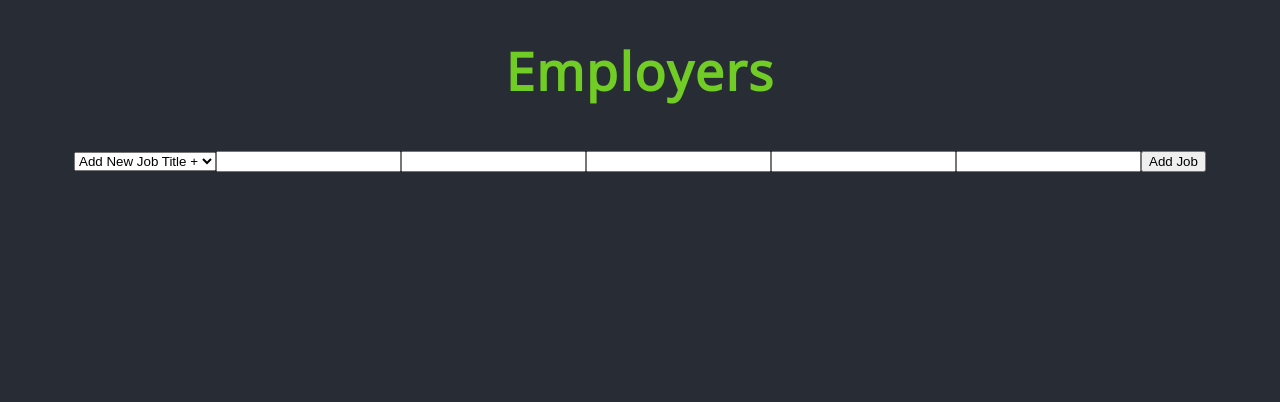
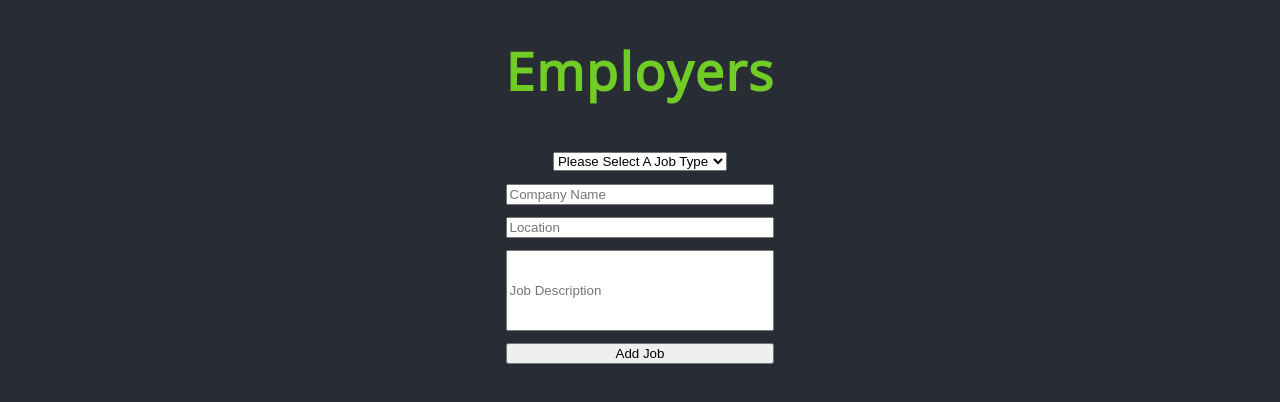
Before and after one commit to brandonfiebiger/dev-connect, a React (Create React App) app: page /employer in a window 1280 px wide. Shown: the top 402 px of the page. Built offline with nearby package versions, Linux system fonts and the light colour scheme.

Commit message:
Update EmployerContainer container's state and form

```diff
--- a/src/containers/EmployerContainer/EmployerContainer.js
+++ b/src/containers/EmployerContainer/EmployerContainer.js
@@ -7,7 +7,13 @@ export class EmployerContainer extends Component {
   constructor() {
     super();
     this.state = {
-      jobType: {}
+      jobType: {},
+      jobTitle: '',
+      description: '',
+      company: '',
+      location: '',
+      salary: 0,
+      toggleRender: false
     };
   }
 
@@ -16,21 +22,77 @@ export class EmployerContainer extends Component {
     return jobTypes.map(type => <option>{type.job_title}</option>);
   };
 
+  handleJobTitleSelect = e => {
+    const selectValue = e.target.value;
+
+    if (!this.state.jobTitle === 'Add New Job Title +') {
+      this.setState({ toggleRender: false });
+    } else {
+      this.setState({ jobTitle: selectValue, toggleRender: true });
+    }
+  };
+
+  handleChange = e => {
+    const { name, value } = e.target;
+    this.setState({ [name]: value });
+  };
+
   render() {
+    const { jobTitle, toggleRender } = this.state;
+    const titleInput = document.querySelector('.employer-input');
     return (
       <div>
         <h1>Employers</h1>
-        <form>
-          <select>
-            {this.addJobTitleOptions()}
-            <option>Add New Job Title +</option>
-          </select>
-          <input name="title" />
-          <input name="salary" />
-          <input name="company" />
-          <input name="location" />
-          <input name="description" />
-          <button>Add Job</button>
+        <form className="employer-form">
+          <div>
+            <select
+              className="job-title-select"
+              name="jobTitle"
+              onChange={
+                (e => this.handleChange(e), e => this.handleJobTitleSelect(e))
+              }
+            >
+              <option>Please Select A Job Type</option>
+              {this.addJobTitleOptions()}
+              <option>Add New Job Title +</option>
+            </select>
+          </div>
+          {(toggleRender || titleInput) && (
+            <input
+              className="employer-input"
+              name="jobTitle"
+              placeholder="Job Title"
+              onChange={this.handleChange}
+            />
+          )}
+          <input
+            className="employer-input"
+            name="company"
+            placeholder="Company Name"
+            onChange={this.handleChange}
+          />
+          <input
+            className="employer-input"
+            name="location"
+            placeholder="Location"
+            onChange={this.handleChange}
+          />
+          {(toggleRender || titleInput) && (
+            <input
+              type="number"
+              className="employer-input"
+              name="salary"
+              placeholder="Salary"
+              onChange={this.handleChange}
+            />
+          )}
+          <input
+            className="employer-input description"
+            name="description"
+            placeholder="Job Description"
+            onChange={this.handleChange}
+          />
+          <button className="add-job-button">Add Job</button>
         </form>
       </div>
     );
```
